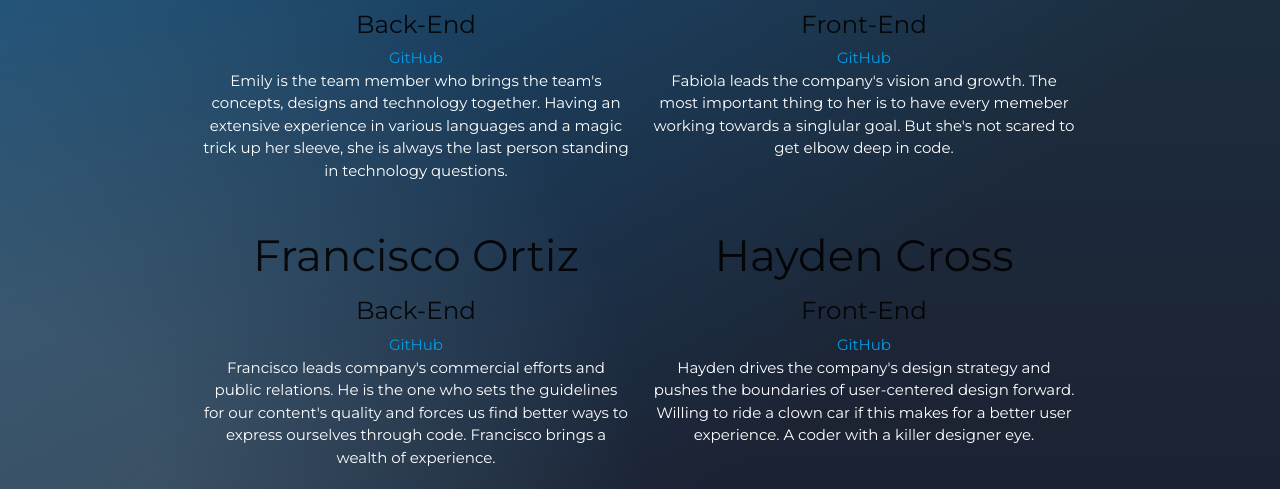
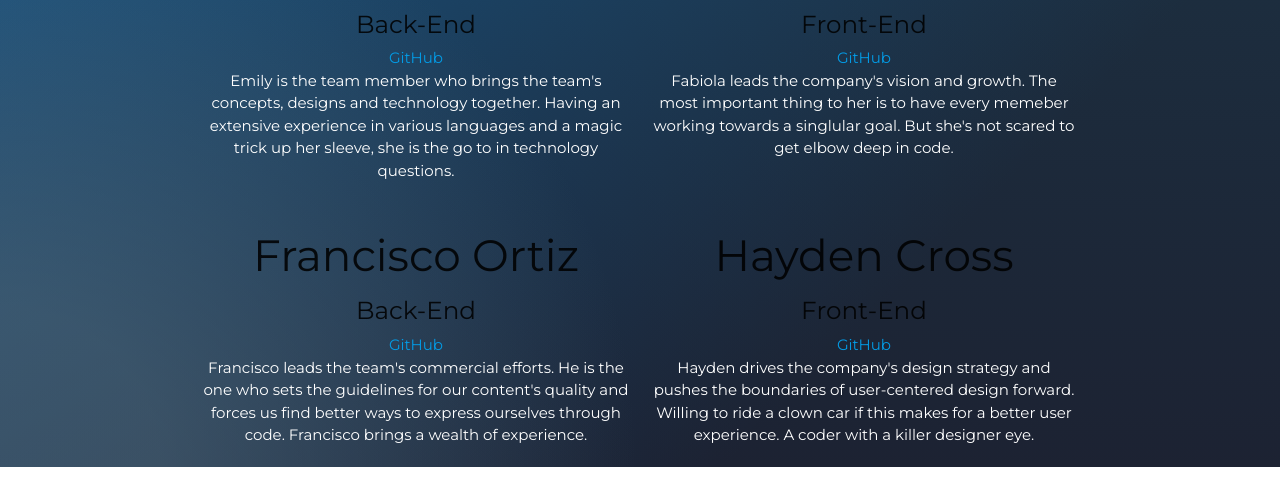
Before and after one commit to fguzmanrs/reimagined-results, a website: page public/ourStory.html in a window 1280 px wide. Shown: the part 483-972 px from the top of the page. After the commit the page ends 950 px from the top, so only its background shows below. Drawn offline with nearby package versions, Linux system fonts and the light colour scheme; a web font is replaced by a local one.

Commit message:
css updates

```diff
--- a/public/assets/login.css
+++ b/public/assets/login.css
@@ -137,12 +137,12 @@ form.form1 {
     top: 50%;
     left: 50%;
     display: none;
-
+}
 
 a {
     text-shadow: 0px 0px 3px rgba(117, 117, 117, 0.12);
     color: #62a4c1;
-    text-decoration: none
+    text-decoration: none;
 }
 
 .team-description {
--- a/public/ourStory.html
+++ b/public/ourStory.html
@@ -46,7 +46,7 @@
                         <!-- <img src="" alt="Emily Yu" class="avatar circle"> -->
                         <h3>Emily Yu</h3>
                         <h5 class="team-position">Back-End</h5><a href="" target="_blank" class="website">GitHub</a>
-                        <div class=" white-text team-description">Emily is the team member who brings the team's concepts, designs and technology together. Having an extensive experience in various languages and a magic trick up her sleeve, she is always the last person standing in technology questions.</div>
+                        <div class=" white-text team-description">Emily is the team member who brings the team's concepts, designs and technology together. Having an extensive experience in various languages and a magic trick up her sleeve, she is the go to in technology questions.</div>
                     </div>
                 </div>
                 <div class="col m6">
@@ -62,7 +62,7 @@
                     <div class="person text-align: center">
                         <h3>Francisco Ortiz</h3>
                         <h5 class="team-position">Back-End</h5><a href="" target="_blank" class="website">GitHub</a>
-                        <div class="white-text team-description"> Francisco leads company's commercial efforts and public relations. He is the one who sets the guidelines for our content's quality and forces us find better ways to express ourselves through code. Francisco brings a wealth of experience.
+                        <div class="white-text team-description"> Francisco leads the team's commercial efforts. He is the one who sets the guidelines for our content's quality and forces us find better ways to express ourselves through code. Francisco brings a wealth of experience.
                         </div>
                     </div>
                 </div>
```
Also changed, not shown: public/overview.html (+0 -8 lines), public/signUp.html (+1 -8 lines).
